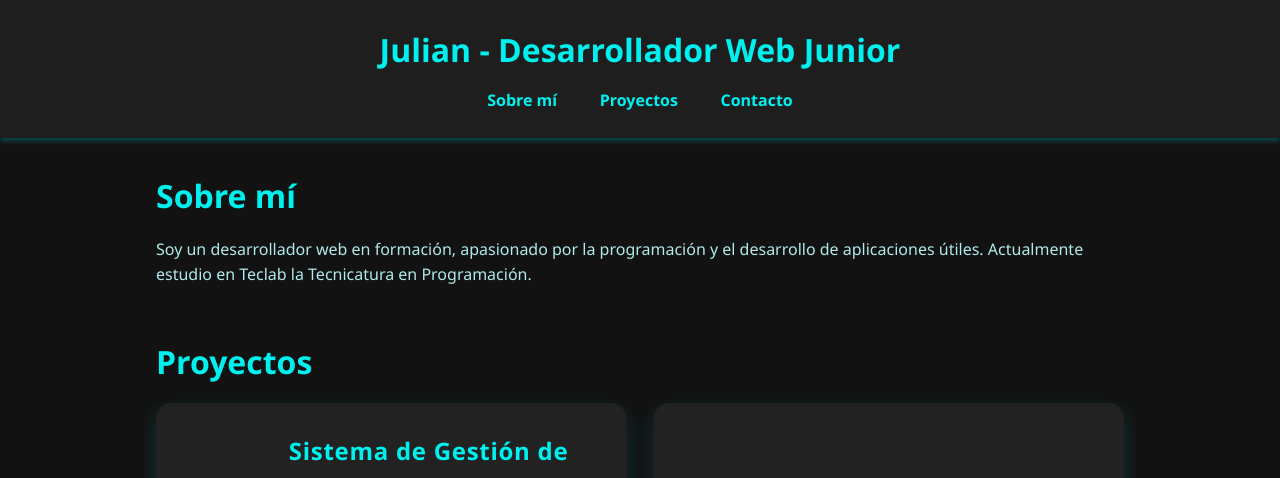
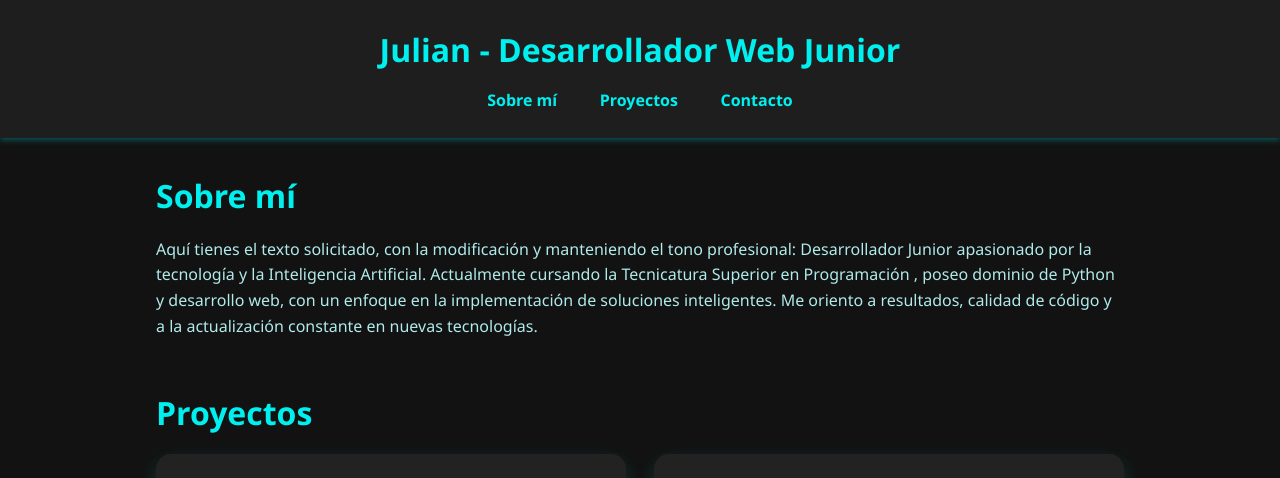
Before and after one commit to julian-ingen/portfolio, a plain HTML site: page index.html in a window 1280 px wide. Shown: the top 478 px of the page. Drawn offline with Linux system fonts and the light colour scheme.

Commit message:
actualizar

```diff
--- a/index.html
+++ b/index.html
@@ -22,8 +22,9 @@
     <section id="sobre-mi" tabindex="-1">
       <h2>Sobre mí</h2>
       <p>
-        Soy un desarrollador web en formación, apasionado por la programación y el desarrollo de aplicaciones útiles. Actualmente estudio en Teclab la Tecnicatura en Programación.
-      </p>
+Aquí tienes el texto solicitado, con la modificación y manteniendo el tono profesional:
+
+Desarrollador Junior  apasionado por la tecnología y la Inteligencia Artificial. Actualmente cursando la Tecnicatura Superior en Programación , poseo dominio de Python  y desarrollo web, con un enfoque en la implementación de soluciones inteligentes. Me oriento a resultados, calidad de código y a la actualización constante en nuevas tecnologías.      </p>
     </section>
 
     <section id="proyectos" tabindex="-1">
@@ -67,7 +68,7 @@
         <li><a href="https://github.com/julian-ingen" target="_blank" rel="noopener noreferrer"><i class="fab fa-github"></i> GitHub</a></li>
         <li><a href="https://www.linkedin.com/in/julian-ingentron-52b055311" target="_blank" rel="noopener noreferrer"><i class="fab fa-linkedin"></i> LinkedIn</a></li>
       </ul>
-            <a href="docs/JULIAN INGENTRON(7).pdf (1).pdf" download class="btn-cv">📄 Descargar CV</a>
+            <a href="docs\cv-.pdf" download class="btn-cv">📄 Descargar CV</a>
 
     </section>
   </main>
```
Also changed, not shown: 2 other files.
